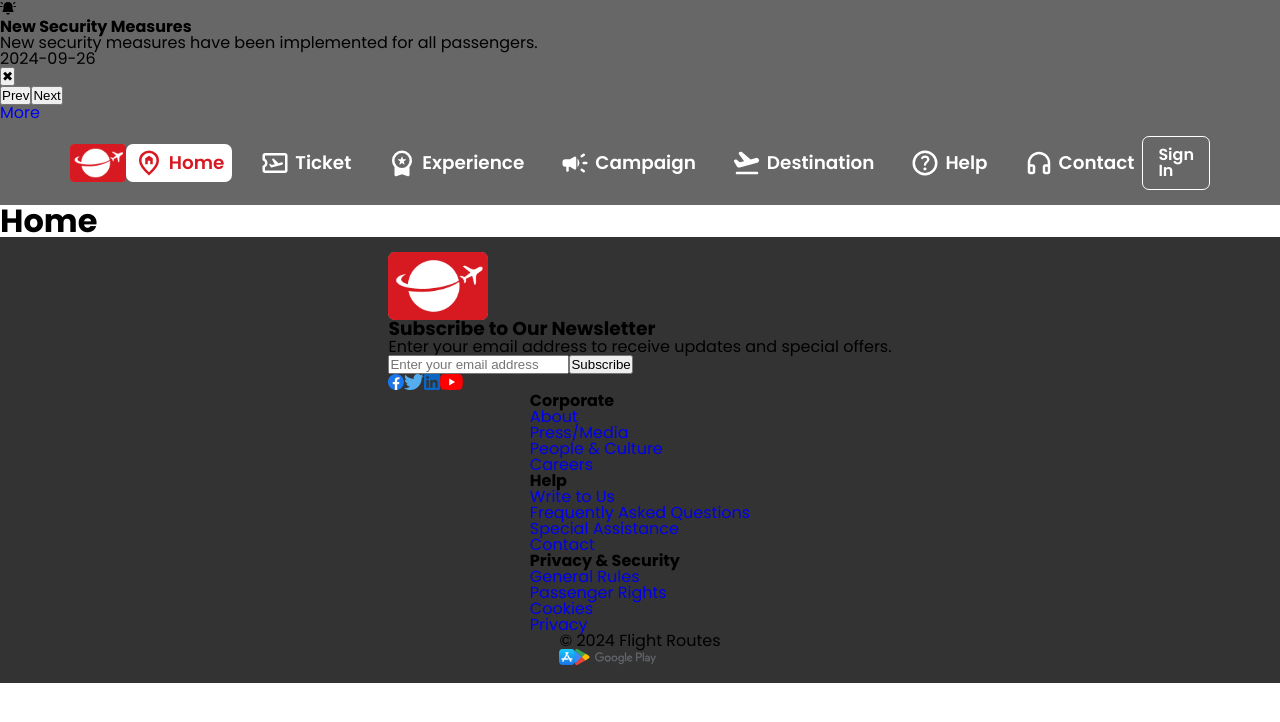
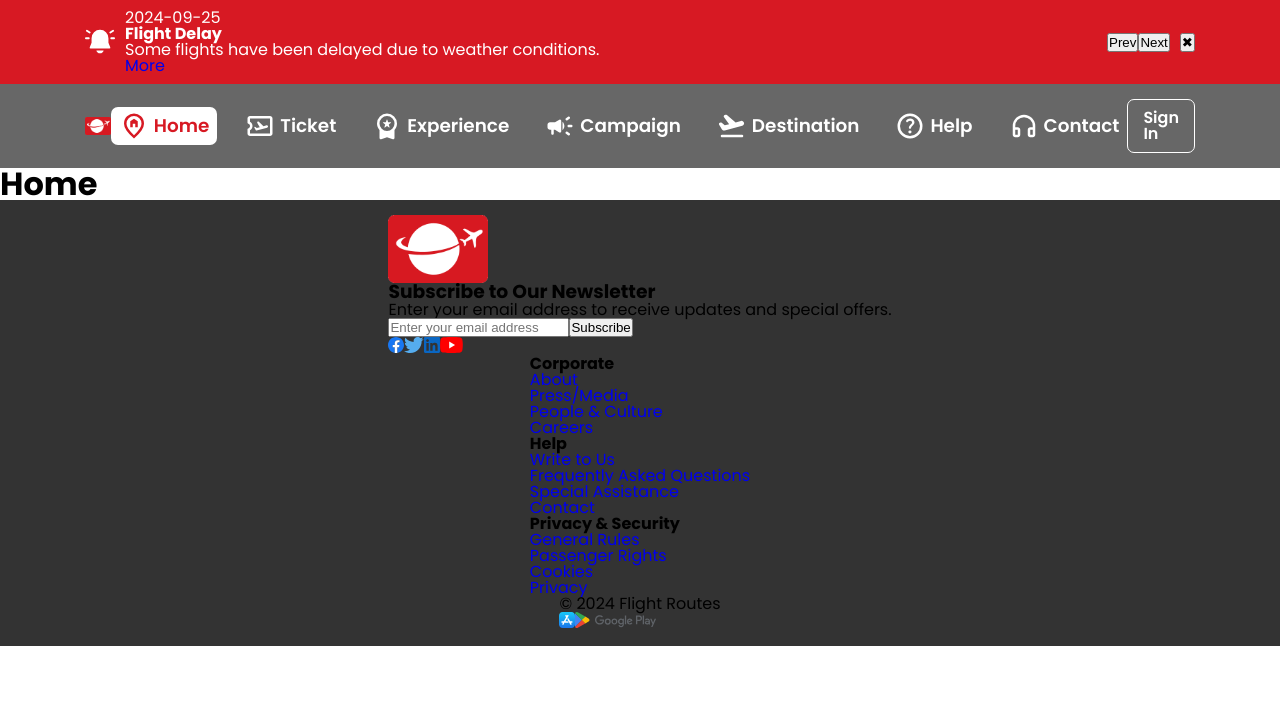
Before and after one commit to Gauravpatil1305/flightbooking, a Next.js app: page / in a window 1280 px wide. Shown: the top 722 px of the page. Built offline with nearby package versions, Linux system fonts and the light colour scheme; some icons are missing.

Commit message:
Update
Updated for Alert component.

```diff
--- a/src/components/Header/Header.tsx
+++ b/src/components/Header/Header.tsx
@@ -19,9 +19,7 @@ const Header = () => {
 
   return (
     <header className="header">
-      <div className="alert">
-        <Alert />
-      </div>
+      <Alert />
       <div className="container content">
         <Logo />
         <button className="menu-btn" onClick={toggleMenu}>
--- a/src/components/Header/components/Alert/Alert.tsx
+++ b/src/components/Header/components/Alert/Alert.tsx
@@ -17,7 +17,7 @@ const AlertComponent: React.FC = () => {
           (prevIndex) => (prevIndex + 1) % filteredAlerts.length
         );
       }
-    }, 5000);
+    }, 8000);
     return () => clearInterval(interval);
   }, [isVisible, filteredAlerts.length]);
 
@@ -41,24 +41,24 @@ const AlertComponent: React.FC = () => {
   if (!isVisible) return null;
 
   return (
-    <div className="alert-container">
+    <div className="alert">
+      <div className="container">
         {filteredAlerts.length > 0 ? (
           <div className="alert-content">
+            <div className="alert-item">
+              <div className="alert-icon">
                 <Icon icon="fluent:alert-on-16-filled" />
-          <h4>{filteredAlerts[currentAlertIndex].title}</h4>
-          <p>{filteredAlerts[currentAlertIndex].content}</p>
-          <p className="alert-date">{filteredAlerts[currentAlertIndex].date}</p>
-          <button onClick={handleClose} className="close-button">
-            ✖
-          </button>
-          <div className="navigation-buttons">
-            {filteredAlerts.length > 1 && (
-              <>
-                <button onClick={handlePrev}>Prev</button>
-                <button onClick={handleNext}>Next</button>
-              </>
-            )}
               </div>
+              <div className="alert-details">
+                <p className="alert-date">
+                  {filteredAlerts[currentAlertIndex].date}
+                </p>
+                <h4 className="alert-title">
+                  {filteredAlerts[currentAlertIndex].title}
+                </h4>
+                <p className="alert-description">
+                  {filteredAlerts[currentAlertIndex].content}
+                </p>
                 {filteredAlerts[currentAlertIndex].link && (
                   <a
                     href={filteredAlerts[currentAlertIndex].link}
@@ -70,9 +70,29 @@ const AlertComponent: React.FC = () => {
                   </a>
                 )}
               </div>
+            </div>
+            <div className="alert-navigation">
+              <div className="navigation-buttons">
+                {filteredAlerts.length > 1 && (
+                  <>
+                    <button onClick={handlePrev} className="prev-button">
+                      Prev
+                    </button>
+                    <button onClick={handleNext} className="next-button">
+                      Next
+                    </button>
+                  </>
+                )}
+              </div>
+              <button onClick={handleClose} className="close-button">
+                ✖
+              </button>
+            </div>
+          </div>
         ) : (
           <div>No alerts available.</div>
         )}
+      </div>
     </div>
   );
 };
--- a/src/components/Header/styles/Header.scss
+++ b/src/components/Header/styles/Header.scss
@@ -12,7 +12,7 @@
         display: flex;
         align-items: center;
         justify-content: space-between;
-        padding: 15px 0;
+        padding: 15px;
         @media (max-width: $md-breakpoint) {
             padding: 15px 20px;
         }
@@ -177,6 +177,32 @@
             }
         }
     }
+    .alert {
+        background-color: $red;
+        color: $white;
+        .alert-content {
+            display: flex;
+            align-items: center;
+            justify-content: space-between;
+            padding: 10px 0px;
+            .alert-item {
+                display: flex;
+                align-items: center;
+                gap: 10px;
+                .alert-icon {
+                    svg {
+                        width: 30px;
+                        height: 30px;
+                    }
+                }
+            }
+            .alert-navigation {
+                display: flex;
+                align-items: center;
+                gap: 10px;
+            }
+        }
+    }
     .overlay {
         display: none;
         @media (max-width: $md-breakpoint) {
--- a/src/data/alertData.ts
+++ b/src/data/alertData.ts
@@ -21,7 +21,7 @@ export const alertData: AlertItem[] = [
       id: 3,
       title: "Campaign Offers",
       content: "Get a 30% discount on your ticket purchases.",
-      headerShow: 0,
+      headerShow: 1,
       link: "#",
       date: "2024-09-27"
     }
```
Lines whose indentation alone changed are shown as unchanged.
